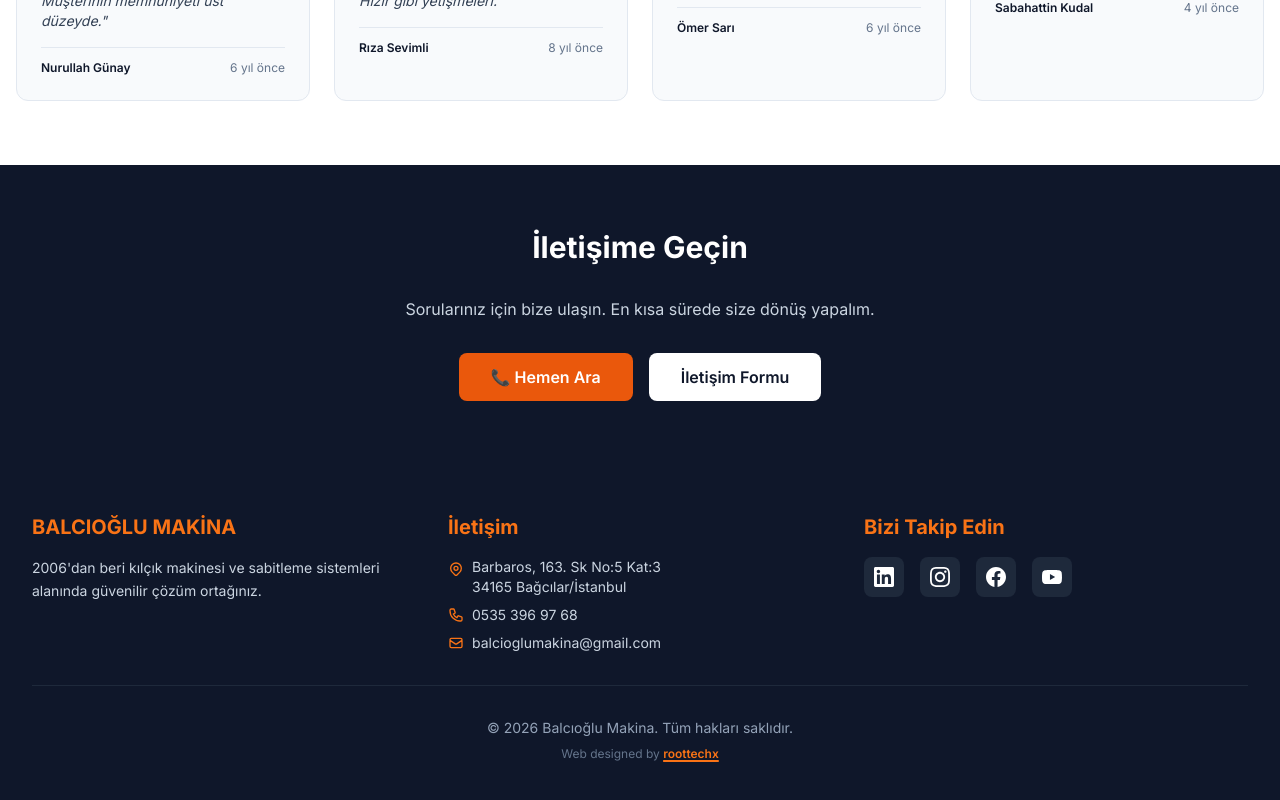
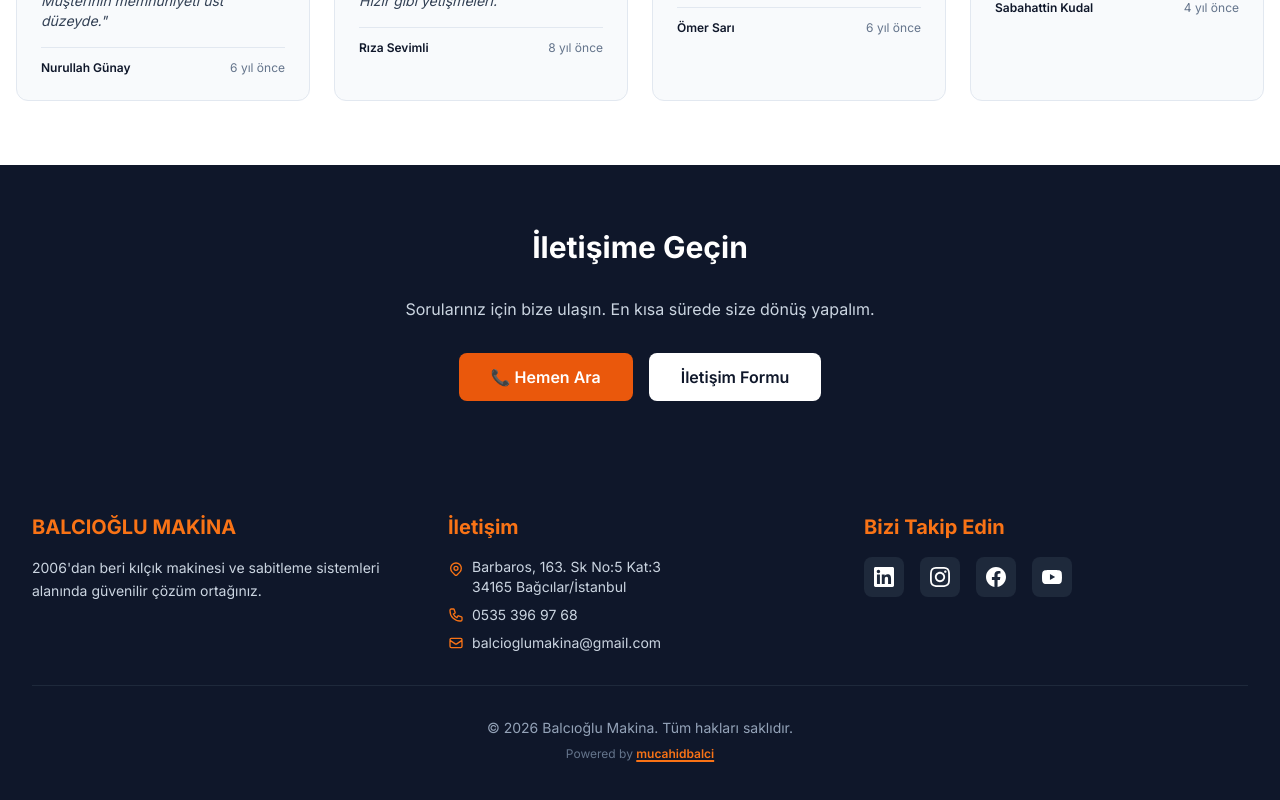
Before and after one commit to mucahidbalci/balcioglu-makine, a Next.js app: page / in a window 1280 px wide. Shown: the part 2072-2872 px from the top of the page. Built offline with nearby package versions, Linux system fonts and the light colour scheme.

Commit message:
tasarım duzenlemeleri

```diff
--- a/components/Footer.tsx
+++ b/components/Footer.tsx
@@ -96,14 +96,14 @@ export default function Footer() {
             © {currentYear} Balcıoğlu Makina. Tüm hakları saklıdır.
           </p>
           <p className="text-slate-500 text-xs mt-2">
-            Web designed by{" "}
+            Powered by{" "}
             <a
-              href="https://instagram.com/roottechx.dev"
+              href="https://instagram.com/mucahhd.inc"
               target="_blank"
               rel="noopener noreferrer"
               className="text-orange-500 hover:text-orange-400 font-semibold underline decoration-2 underline-offset-2 transition"
             >
-              roottechx
+              mucahidbalci
             </a>
           </p>
         </div>
```
